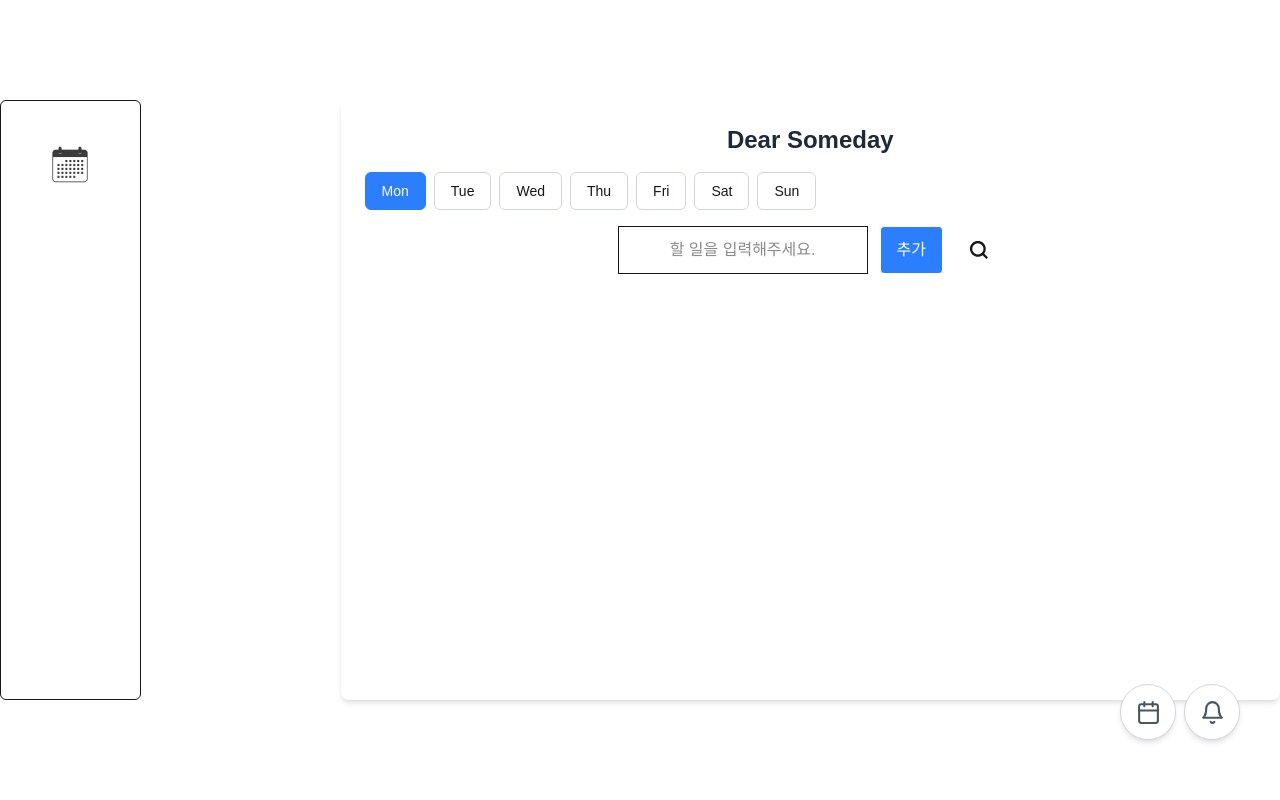
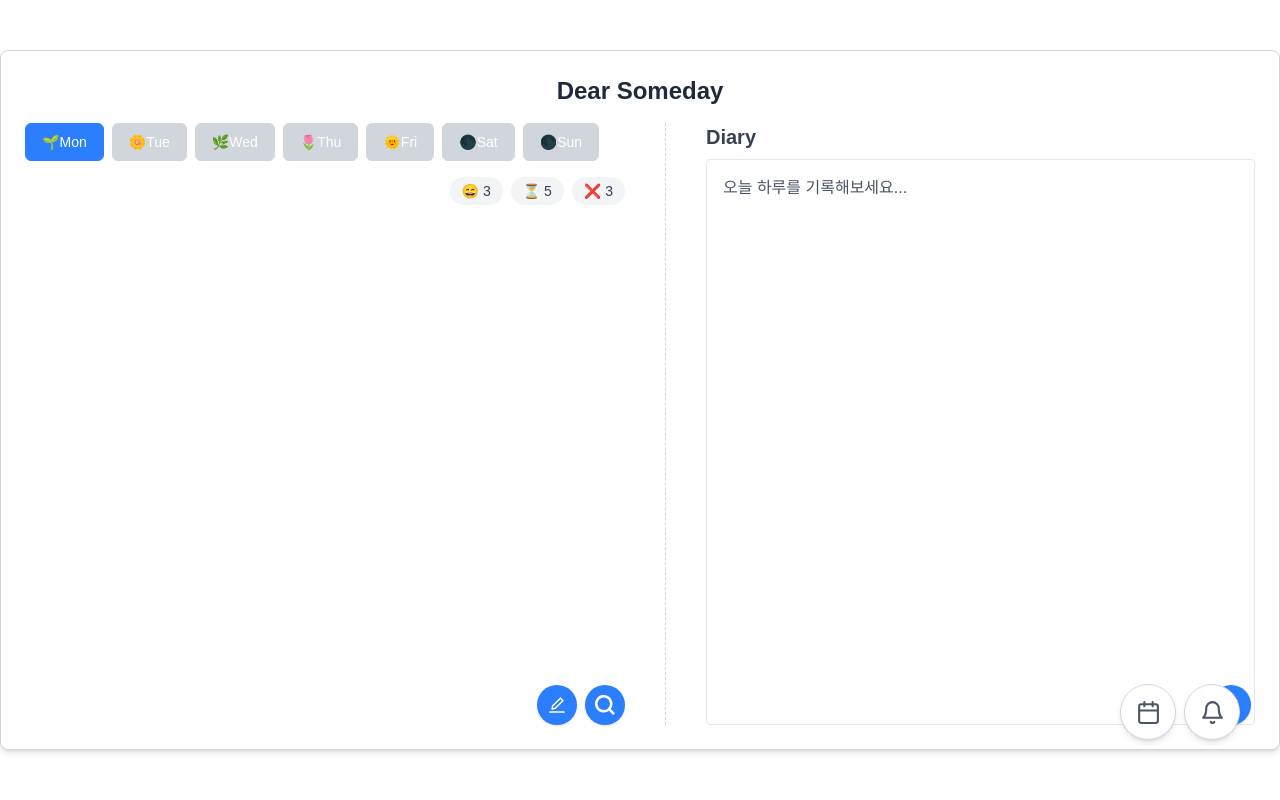
Before and after one commit to YouKnowThat-Park/Hi-Todays-Me, a Next.js app in the folder web/: page /todo in a window 1280 px wide. Shown: the top 800 px of the page. Built offline with nearby package versions, Linux system fonts and the light colour scheme.

Commit message:
style: Todo 페이지에 디자인 수정

```diff
--- a/web/src/app/todo/_components/ExpandingSearchInput.tsx
+++ b/web/src/app/todo/_components/ExpandingSearchInput.tsx
@@ -39,29 +39,23 @@ export default function ExpandingSearchInput({ onToggle }: Props) {
   return (
     <div
       ref={wrapperRef}
-      className={`h-12 transition-all duration-300 flex items-center px-0 ${
-        isOpen ? "w-full" : "w-12"
-      }`}
-    >
-      <div
-        className={`flex items-center rounded-full transition-all duration-300 overflow-hidden ${
-          isOpen ? "w-full border px-3" : "w-12 h-12 justify-center"
+      className={`h-10 flex items-center rounded-full shadow transition-all duration-200 overflow-hidden bg-blue-500 text-white ${
+        isOpen ? "w-[220px] pl-3 pr-2" : "w-10 justify-center"
       }`}
     >
       <button
         onClick={handleToggle}
-          className="flex items-center justify-center w-12 h-12 rounded-full transition hover:text-blue-500"
+        className="w-10 h-10 flex items-center justify-center hover:text-gray-200 transition"
       >
+        {/* 돋보기 아이콘 */}
         <svg
           xmlns="http://www.w3.org/2000/svg"
+          width="20"
+          height="20"
           viewBox="0 0 24 24"
-            width="18"
-            height="18"
+          fill="currentColor"
         >
-            <path
-              fill="currentColor"
-              d="M18.9,16.776A10.539,10.539,0,1,0,16.776,18.9l5.1,5.1L24,21.88ZM10.5,18A7.5,7.5,0,1,1,18,10.5,7.507,7.507,0,0,1,10.5,18Z"
-            />
+          <path d="M18.9,16.776A10.539,10.539,0,1,0,16.776,18.9l5.1,5.1L24,21.88ZM10.5,18A7.5,7.5,0,1,1,18,10.5,7.507,7.507,0,0,1,10.5,18Z" />
         </svg>
       </button>
 
@@ -70,10 +64,9 @@ export default function ExpandingSearchInput({ onToggle }: Props) {
           type="text"
           placeholder="Search..."
           onChange={(e) => setSearch(e.target.value)}
-            className="ml-3 outline-none text-sm bg-transparent w-full text-gray-800 placeholder:text-gray-400"
+          className="ml-2 bg-transparent outline-none w-full text-sm placeholder:text-white text-white"
         />
       )}
     </div>
-    </div>
   );
 }
--- a/web/src/app/todo/_components/TodoInput.tsx
+++ b/web/src/app/todo/_components/TodoInput.tsx
@@ -1,15 +1,16 @@
 "use client";
 
-import { useState } from "react";
+import { useEffect, useState } from "react";
 import { useRecoilState } from "recoil";
 import { todoListState, dayFilterState } from "@/state/todo-List/todoAtom";
-import ExpandingSearchInput from "./ExpandingSearchInput";
+import ScrollTodoUI from "@/components/todo/ScrollTodoUI";
+import { scrollTodoModal } from "@/state/modal/ModalAtom";
 
 export default function TodoInput() {
   const [todos, setTodos] = useRecoilState(todoListState);
   const [day] = useRecoilState(dayFilterState);
+  const [modal, setModal] = useRecoilState(scrollTodoModal);
   const [input, setInput] = useState("");
-  const [isSearchOpen, setIsSearchOpen] = useState(false); // 🔄 검색창 열림 여부
 
   const addTodo = (e: React.FormEvent<HTMLFormElement>) => {
     e.preventDefault();
@@ -26,21 +27,44 @@ export default function TodoInput() {
     setTodos(updated);
     localStorage.setItem("todos", JSON.stringify(updated));
     setInput("");
+    setModal({ isOpen: false }); // 저장 후 닫기
   };
+
+  // 뒤로가기 핸들링
+  useEffect(() => {
+    const handlePopState = () => {
+      setModal({ isOpen: false });
+    };
+
+    if (modal.isOpen) {
+      window.history.pushState({ modal: true }, ""); // 모달 열릴 때 히스토리 추가
+      window.addEventListener("popstate", handlePopState);
+    }
+
+    return () => {
+      window.removeEventListener("popstate", handlePopState);
+    };
+  }, [modal.isOpen, setModal]);
 
   return (
     <div>
-      <form
-        onSubmit={addTodo}
-        className="flex justify-center items-center gap-3 "
-      >
-        {!isSearchOpen && (
-          <>
+      {modal.isOpen && (
+        <ScrollTodoUI
+          isOpen={modal.isOpen}
+          onClose={() => {
+            setModal({ isOpen: false });
+            window.history.back(); // 닫을 때 히스토리 되돌리기
+          }}
+        >
+          <form
+            onSubmit={addTodo}
+            className="flex justify-end items-center gap-3 w-full"
+          >
             <input
               value={input}
               onChange={(e) => setInput(e.target.value)}
               placeholder="할 일을 입력해주세요."
-              className="border w-[250px] h-12 text-center"
+              className="border flex-1 h-12 px-3 rounded"
             />
             <button
               type="submit"
@@ -48,10 +72,9 @@ export default function TodoInput() {
             >
               추가
             </button>
-          </>
-        )}
-        <ExpandingSearchInput onToggle={setIsSearchOpen} />
-      </form>
+          </form>
+        </ScrollTodoUI>
+      )}
     </div>
   );
 }
--- a/web/src/app/todo/page.tsx
+++ b/web/src/app/todo/page.tsx
@@ -1,16 +1,19 @@
 "use client";
 import { useRecoilState } from "recoil";
 import EditTodoModal from "./_components/EditTodoModal";
-import TodoInput from "./_components/TodoInput";
 import TodoList from "./_components/TodoList";
 import { dayFilterState } from "@/state/todo-List/todoAtom";
-import SidebarHeader from "./_components/SidebarHeader";
 import { useEffect } from "react";
+import { AiOutlineEdit } from "react-icons/ai";
+import ExpandingSearchInput from "./_components/ExpandingSearchInput";
+import { scrollTodoModal } from "@/state/modal/ModalAtom";
+import TodoInput from "./_components/TodoInput";
 
-const DAYS = ["Mon", "Tue", "Wed", "Thu", "Fri", "Sat", "Sun"];
+const DAYS = ["🌱Mon", "🌼Tue", "🌿Wed", "🌷Thu", "🌞Fri", "🌑Sat", "🌑Sun"];
 
 export default function Todo() {
   const [selectedDay, setSelectedDay] = useRecoilState(dayFilterState);
+  const [, setScrollTodo] = useRecoilState(scrollTodoModal);
 
   useEffect(() => {
     if (!selectedDay) {
@@ -20,21 +23,26 @@ export default function Todo() {
   }, [selectedDay, setSelectedDay]);
 
   return (
-    <div className="min-h-screen flex items-center justify-center  ">
-      <SidebarHeader />
-      <div className="w-[1000px] h-[600px] ml-[200px] p-6 bg-white dark:bg-neutral-800 rounded-lg shadow-md flex flex-col">
+    <>
+      <div className="min-h-screen flex items-center justify-center">
+        <div className="w-[1300px] h-[700px] p-6 bg-white dark:bg-neutral-800 rounded-lg shadow-md flex flex-col border border-gray-300 relative">
           <h2 className="text-2xl font-bold text-center mb-4 text-gray-800 dark:text-white">
             Dear Someday
           </h2>
+
+          <div className="flex flex-1 gap-10">
+            {/* 📌 Left: To-Do 영역 */}
+            <div className="flex-1 flex flex-col relative">
+              {/* 요일 선택 */}
               <div className="flex gap-2 flex-wrap mb-4">
                 {DAYS.map((day) => (
                   <button
                     key={day}
-              onClick={() => setSelectedDay(day)} // ✅ 여기 추가
+                    onClick={() => setSelectedDay(day)}
                     className={`px-4 py-2 text-sm rounded-md border transition ${
                       selectedDay === day
                         ? "bg-blue-500 text-white border-blue-500"
-                  : "border-gray-300 hover:bg-gray-100"
+                        : "bg-gray-300 text-white border-gray-300 hover:bg-gray-100 hover:text-black"
                     }`}
                   >
                     {day}
@@ -42,12 +50,52 @@ export default function Todo() {
                 ))}
               </div>
 
-        <TodoInput />
+              {/* 상태 뱃지 (To-Do 박스 내부 오른쪽 정렬) */}
+              <div className="flex justify-end gap-2 text-sm text-gray-700 mb-2">
+                <span className="bg-gray-100 rounded-full px-3 py-1">😄 3</span>
+                <span className="bg-gray-100 rounded-full px-3 py-1">⏳ 5</span>
+                <span className="bg-gray-100 rounded-full px-3 py-1">❌ 3</span>
+              </div>
+
+              {/* 투두 리스트 */}
               <div className="flex-1 overflow-y-auto">
                 <TodoList />
+              </div>
+
+              {/* 입력창 */}
+              <div className="flex gap-2 justify-end">
+                <button
+                  onClick={() => setScrollTodo({ isOpen: true })}
+                  className="bg-blue-500 hover:bg-blue-600 text-white p-2 rounded-full shadow transition duration-200 w-10 h-10 flex items-center justify-center"
+                >
+                  <AiOutlineEdit size={20} />
+                </button>
+
+                <ExpandingSearchInput />
+              </div>
+              <TodoInput />
+            </div>
+
+            {/* 📌 Divider (세로 점선) */}
+            <div className="w-px h-auto border-l border-gray-300 border-dashed" />
+
+            {/* 📌 Right: Diary 영역 */}
+            <div className="flex-1 flex flex-col">
+              <h2 className="text-xl font-semibold text-gray-700 mb-2">
+                Diary
+              </h2>
+              {/* Diary 내용 들어갈 곳 */}
+              <div className="flex-1 border border-gray-200 rounded p-4 text-gray-600">
+                오늘 하루를 기록해보세요...
+                <button className="absolute bottom-6 right-7 bg-blue-500 hover:bg-blue-600 text-white p-2 rounded-full shadow transition duration-200 w-10 h-10 flex items-center justify-center">
+                  <AiOutlineEdit size={20} />
+                </button>
+              </div>
+            </div>
           </div>
           <EditTodoModal />
         </div>
       </div>
+    </>
   );
 }
```
Also changed, not shown: web/src/app/todo/_components/TodoList.tsx (+19 -13 lines). Lines whose indentation alone changed are shown as unchanged.
